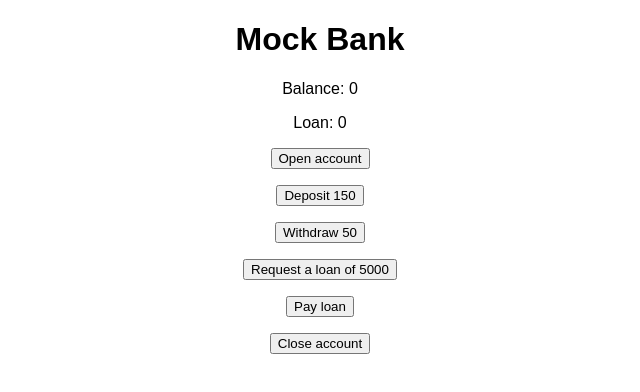
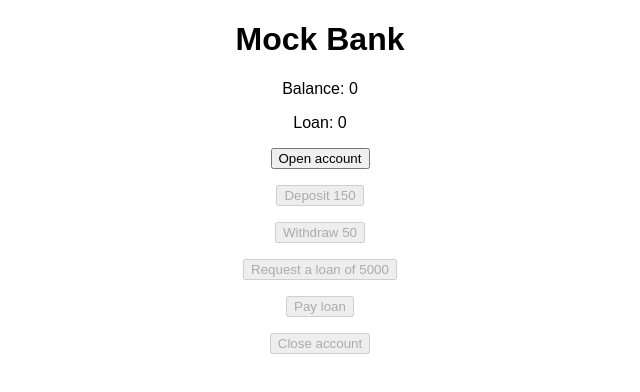
Before and after one commit to ezgikardes/mock-bank, a React (Create React App) app: page / in a window 1280 px wide. Shown: the top 392 px of the page, without its empty margins (320-960 px from the left). Built offline with nearby package versions, Linux system fonts and the light colour scheme.

Commit message:
update button states to be conditionally disabled based on account activity

```diff
--- a/src/App.js
+++ b/src/App.js
@@ -86,7 +86,7 @@ export default function App() {
           onClick={() => {
             dispatch({ type: "openAccount" });
           }}
-          disabled={false}>
+          disabled={isActive}>
           Open account
         </button>
       </p>
@@ -95,7 +95,7 @@ export default function App() {
           onClick={() => {
             dispatch({ type: "deposit" });
           }}
-          disabled={false}>
+          disabled={!isActive}>
           Deposit 150
         </button>
       </p>
@@ -104,7 +104,7 @@ export default function App() {
           onClick={() => {
             dispatch({ type: "withdraw" });
           }}
-          disabled={false}>
+          disabled={!isActive}>
           Withdraw 50
         </button>
       </p>
@@ -113,7 +113,7 @@ export default function App() {
           onClick={() => {
             dispatch({ type: "requestLoan" });
           }}
-          disabled={false}>
+          disabled={!isActive}>
           Request a loan of 5000
         </button>
       </p>
@@ -122,7 +122,7 @@ export default function App() {
           onClick={() => {
             dispatch({ type: "payLoan" });
           }}
-          disabled={false}>
+          disabled={!isActive}>
           Pay loan
         </button>
       </p>
@@ -131,7 +131,7 @@ export default function App() {
           onClick={() => {
             dispatch({ type: "closeAccount" });
           }}
-          disabled={false}>
+          disabled={!isActive}>
           Close account
         </button>
       </p>
```
